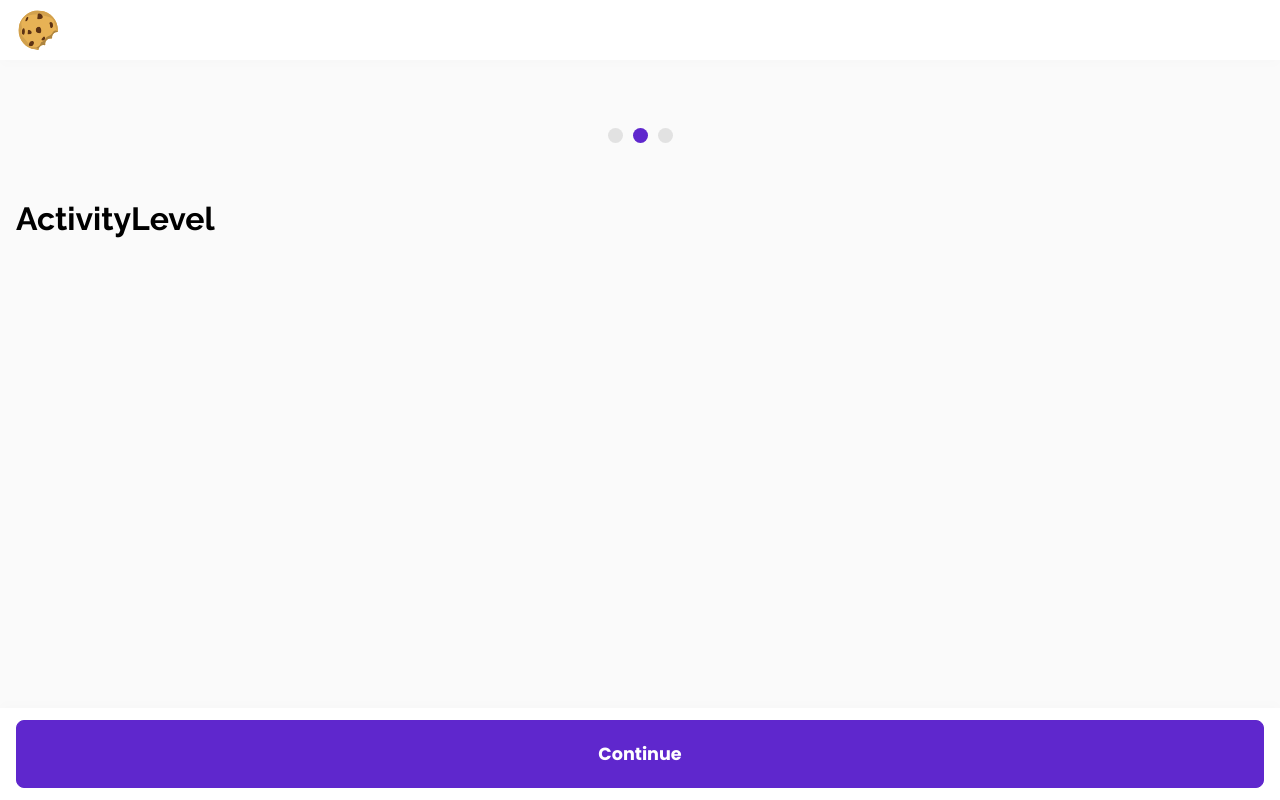
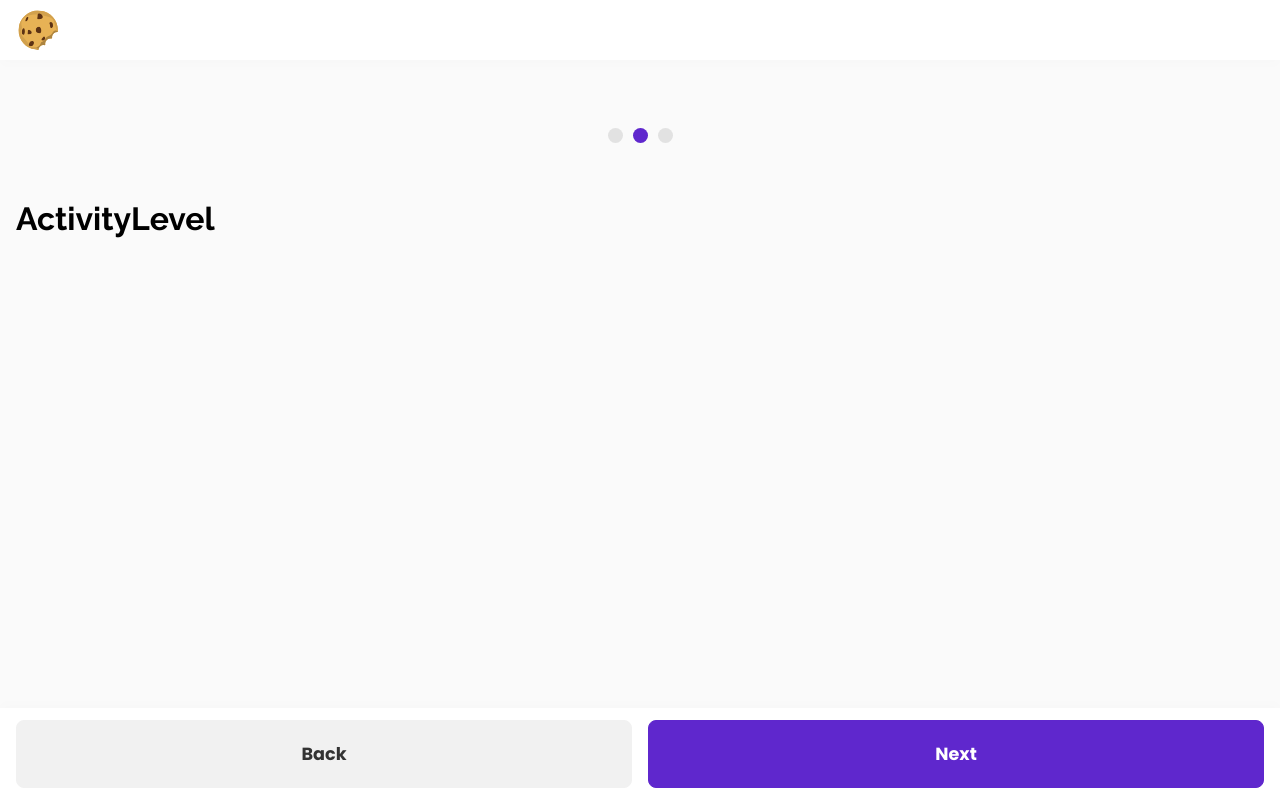
Before and after one commit to mohi2code/caloribites, a React (Create React App) app: page / in a window 1280 px wide. Both pictures are taken after a click on the button "Continue". Built offline with nearby package versions, Linux system fonts and the light colour scheme.

Commit message:
:rocket: Full navigation & button component cleanup

```diff
--- a/src/App.js
+++ b/src/App.js
@@ -10,6 +10,7 @@ import BodyParameters from './components/BodyParameters'
 import ActivityLevel from './components/ActivityLevel'
 import Goal from './components/Goal'
 import Pagination from "./components/Pagination";
+import { PrimaryButton, GrayButton } from './components/Buttons'
 
 import './styles/App.scss'
 import './styles/components.scss'
@@ -20,6 +21,42 @@ export default function App(){
 
     const history = useHistory()
     const [page, setPage] = useState(0)
+
+    function footerButtonFactory() {
+        if (page === 0)
+            return (
+                <PrimaryButton
+                    value="Continue"
+                    onClick={() => history.push('/input/activity-level')}
+                />
+            )
+        else if(page == 1)
+            return (
+                <div className="two-buttons">
+                    <GrayButton
+                        value="Back"
+                        onClick={() => history.push('/input/body-parameters')}
+                    />
+                    <PrimaryButton
+                        value="Next"
+                        onClick={() => history.push('/input/goal')}
+                    />
+                </div>
+            )
+        else if(page == 2)
+            return (
+                <div className="two-buttons">
+                    <GrayButton
+                        value="Back"
+                        onClick={() => history.push('/input/activity-level')}
+                    />
+                    <PrimaryButton
+                        value="Results"
+                        onClick={() => history.push('/results')}
+                    />
+                </div>
+            )
+    }
 
     return (
         <div id="app">
@@ -40,13 +77,7 @@ export default function App(){
                 </Switch>
             </main>
             <footer>
-                <motion.input
-                    whileTap={{ scale: 0.95 }}
-                    className="btn"
-                    type="button"
-                    value="Continue"
-                    onClick={() => history.push('/input/activity-level')}
-                />
+                { footerButtonFactory() }
             </footer>
         </div>
     )
--- /dev/null
+++ b/src/components/Buttons.js
@@ -0,0 +1,26 @@
+import { motion } from "framer-motion"
+
+const PrimaryButton = ({ value,  onClick}) => (
+    <motion.input
+        whileTap={{ scale: 0.95 }}
+        className="btn"
+        type="button"
+        value={value}
+        onClick={onClick}
+    />
+)
+
+const GrayButton = ({ value,  onClick}) => (
+    <motion.input
+        whileTap={{ scale: 0.95 }}
+        className="btn btn-gray"
+        type="button"
+        value={value}
+        onClick={onClick}
+    />
+)
+
+export {
+    PrimaryButton,
+    GrayButton
+}
--- a/src/styles/App.scss
+++ b/src/styles/App.scss
@@ -66,4 +66,14 @@ form>.input-group {
 
     -webkit-box-shadow: 0px -5px 10px 0px rgba(0, 0, 0, 0.01);
     box-shadow: 0px -5px 10px 0px rgba(0, 0, 0, 0.01);
+
+    .two-buttons {
+        flex: 1;
+        display: flex;
+        gap: 1rem;
+
+        .btn {
+            flex: 1;
+        }
+    }
 }
--- a/src/styles/components.scss
+++ b/src/styles/components.scss
@@ -79,6 +79,13 @@
     border: 1px solid $primary-color;
     border-radius: 8px;
     outline: none;
+    text-align: center;
 
     -webkit-appearance: none;
 }
+
+.btn-gray {
+    background: $gray-light;
+    color: #333;
+    border: 1px solid $gray-light
+}
```
